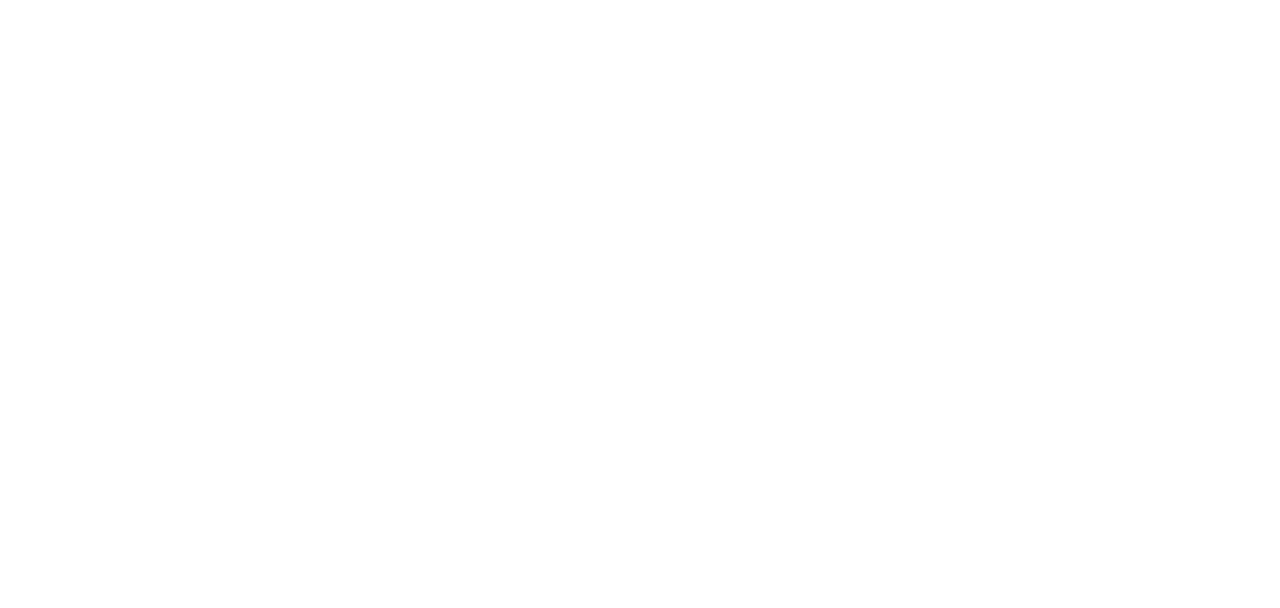
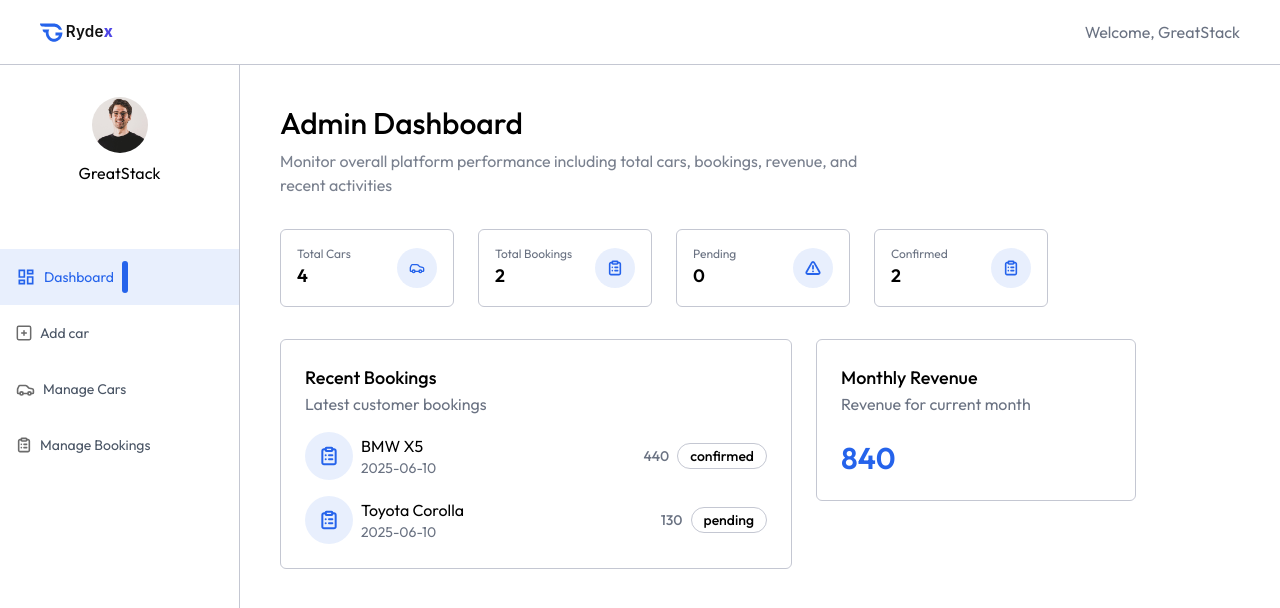
Before and after one commit to Aarsh31248/Rydex, a React (Vite) app in the folder client/: page /owner in a window 1280 px wide. Before the commit this address had no page. Shown: the top 608 px of the page. Built offline with nearby package versions, Linux system fonts and the light colour scheme.

Commit message:
feat: Owner Routing, Title and Layout

```diff
--- a/client/src/App.jsx
+++ b/client/src/App.jsx
@@ -6,6 +6,11 @@
 import Cars from "./pages/Cars";
 import MyBookings from "./pages/MyBookings";
 import Footer from "./components/Footer";
+import Layout from "./pages/owner/Layout";
+import Dashboard from "./pages/owner/Dashboard";
+import AddCar from "./pages/owner/AddCar";
+import ManageCars from "./pages/owner/ManageCars";
+import ManageBookings from "./pages/owner/ManageBookings";
 
 const App = () => {
   const [showLogin, setShowLogin] = useState(false);
@@ -20,6 +25,13 @@
         <Route path="/car-details/:id" element={<CarDetails />} />
         <Route path="/cars" element={<Cars />} />
         <Route path="/my-bookings" element={<MyBookings />} />
+
+        <Route path="/owner" element={<Layout />}>
+          <Route index element={<Dashboard />} />
+          <Route path="add-car" element={<AddCar />} />
+          <Route path="manage-cars" element={<ManageCars />} />
+          <Route path="manage-bookings" element={<ManageBookings />} />
+        </Route>
       </Routes>
 
       {!isOwnerPath && <Footer />}
--- /dev/null
+++ b/client/src/components/owner/Title.jsx
@@ -0,0 +1,8 @@
+const Title = ({title, subTitle}) => {
+  return <>
+    <h1 className="text-3xl font-medium">{title}</h1>
+    <p className="text-sm md:text-base text-gray-500/90 mt-2 max-w-156">{subTitle}</p>
+  </>;
+};
+
+export default Title;
--- /dev/null
+++ b/client/src/pages/owner/Layout.jsx
@@ -0,0 +1,17 @@
+import { Outlet } from "react-router-dom";
+import NavbarOwner from "../../components/owner/NavbarOwner";
+import Sidebar from "../../components/owner/Sidebar";
+
+const Layout = () => {
+  return (
+    <div className="flex flex-col">
+      <NavbarOwner />
+      <div className="flex">
+        <Sidebar />
+        <Outlet />
+      </div>
+    </div>
+  );
+};
+
+export default Layout;
```
